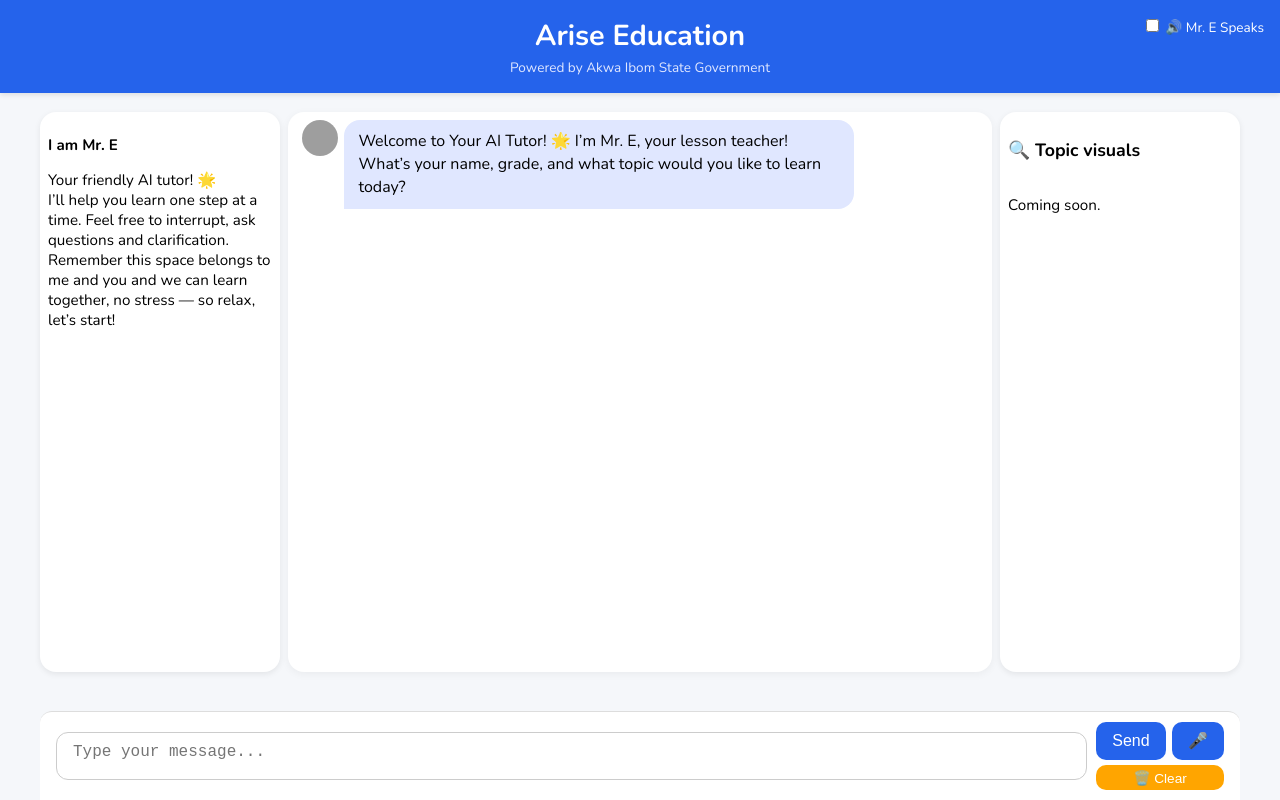
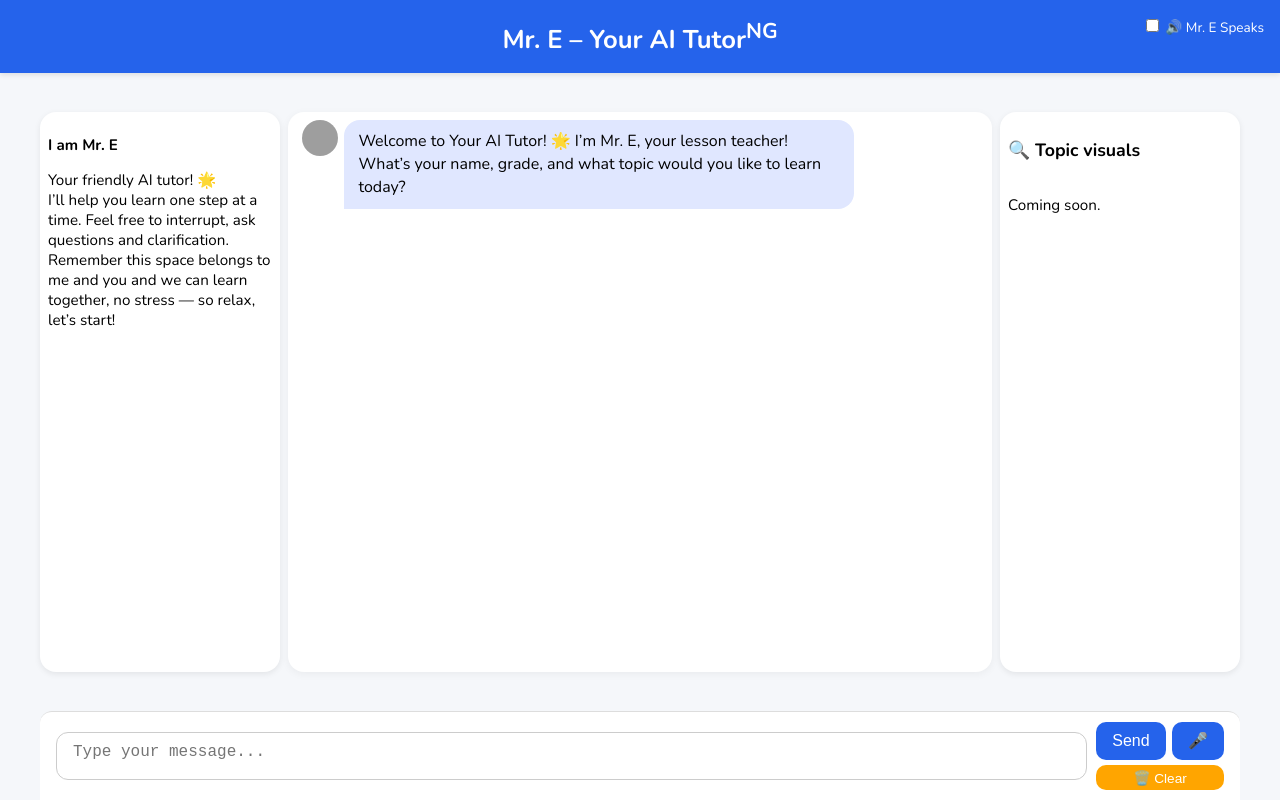
Before and after one commit to eaideyan/Arise-Education, a website: page public/index.html in a window 1280 px wide. Drawn offline with nearby package versions, Linux system fonts and the light colour scheme; grey boxes are pictures that could not be loaded.

Commit message:
Update index.html

```diff
--- a/public/index.html
+++ b/public/index.html
@@ -3,7 +3,7 @@
 <head>
   <meta charset="UTF-8" />
   <meta name="viewport" content="width=device-width, initial-scale=1.0"/>
-  <title>Arise Education</title>
+  <title>Mr. E – Your AI Tutor 🇳🇬</title>
   <link href="https://fonts.googleapis.com/css2?family=Nunito:wght@400;700&display=swap" rel="stylesheet">
   <style>
     * { box-sizing: border-box; }
@@ -188,12 +188,7 @@
   </style>
 </head>
 <body>
-  <header>
-  <div style="font-size: 1.8rem; font-weight: 700;">Arise Education</div>
-  <div style="font-size: 0.85rem; font-weight: 400; color: #e0e7ff; margin-top: 0.2rem;">
-    Powered by Akwa Ibom State Government
-  </div>
-</header>
+  <header>Mr. E – Your AI Tutor<sup>NG</sup></header>
   <div id="speakToggleWrapper">
     <label><input type="checkbox" id="speakToggle"> 🔊 Mr. E Speaks</label>
   </div>
```
